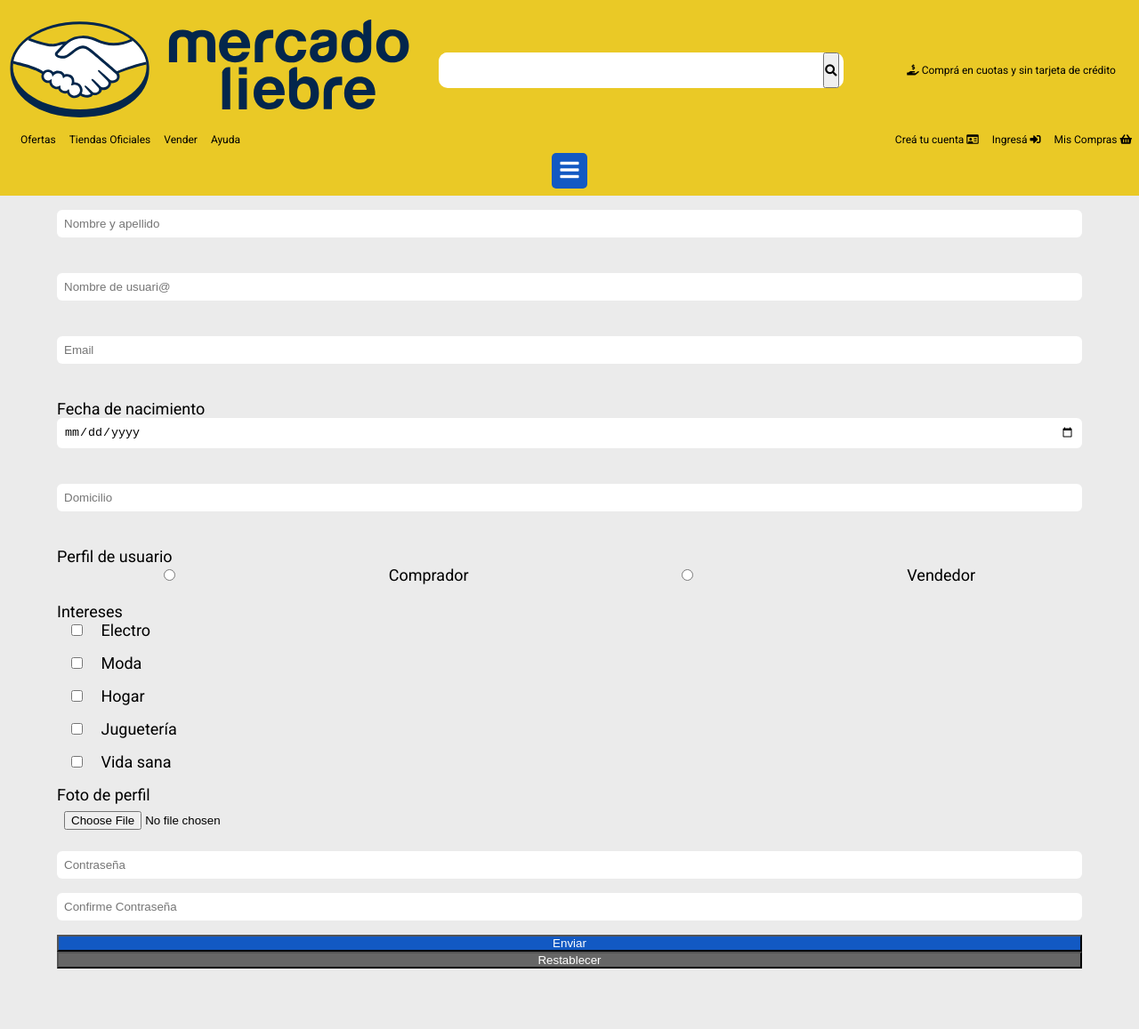
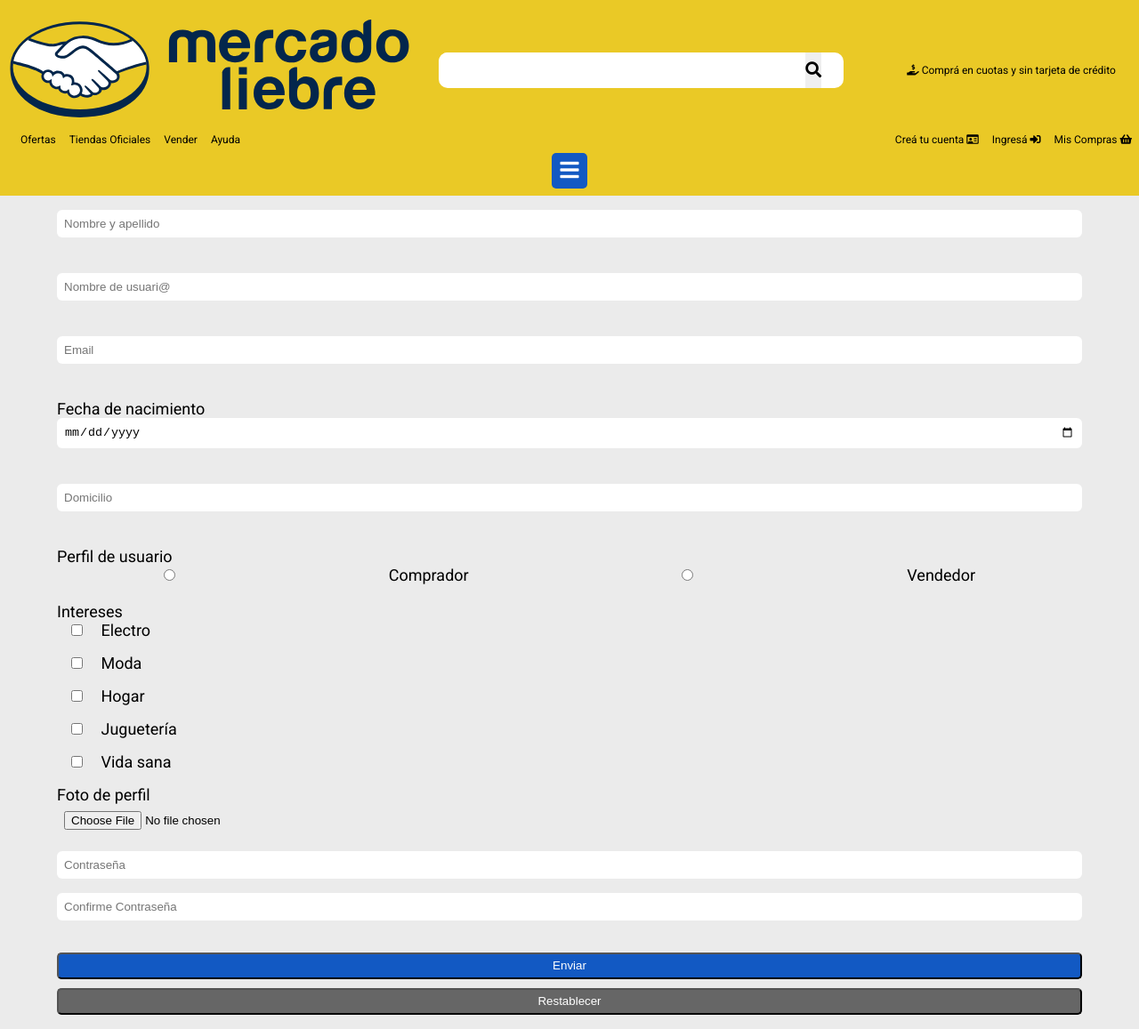
Before and after one commit to richithunder/mercadoliebre_entregable, a website: page views/register.html in a window 1280 px wide. Shown: the whole page at 89% size. Before the commit the page ends 1105 px from the top, so only its background shows below. Drawn offline with Linux system fonts and the light colour scheme.

Commit message:
agregado de estilo a los botones

```diff
--- a/public/css/home.css
+++ b/public/css/home.css
@@ -151,6 +151,21 @@
 
 }
 
+.button-primary {
+  margin-top: 20px;
+  margin-bottom: 10px;
+  border-radius: 5px;
+  height: 30px;
+
+}
+
+.button-gray {
+  margin-bottom: 10px;
+  border-radius: 5px;
+  height: 30px;
+}
+
+
 @media (min-width: 480px) {
 
   .product-card {
--- a/views/register.html
+++ b/views/register.html
@@ -33,8 +33,8 @@
           <img src="/images/logo-mercado-liebre.svg" alt="Mercado Liebre" />
         </h1>
         <form id="search-form" class="search-form ">
-          <input type="search" name="search" id="search" class="search-input"/>
-          <button type="submit" id="search-btn">
+          <input type="search" name="search" id="search" class="search-input" placeholder=""/>
+          <button type="submit" id="search-btn" class="search-btn">
             <i class="fas fa-search"></i>
           </button>
         </form>
```
Also changed, not shown: views/login.html (+2 -2 lines).
